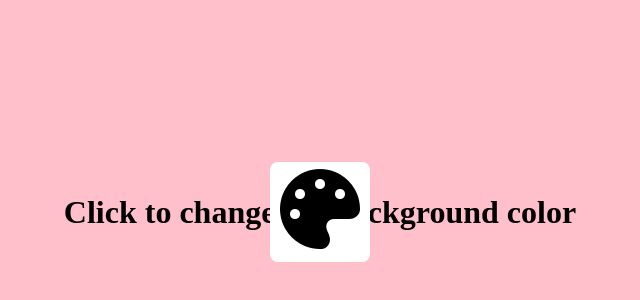
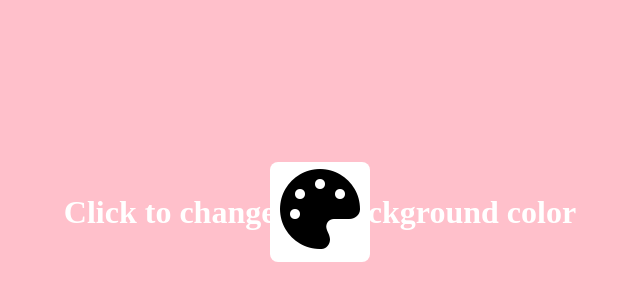
Before and after one commit to PricilaLopez/Website1, a plain HTML site: page changeBackground.html in a window 1280 px wide. Shown: the part 188-488 px from the top of the page, without its empty margins (320-960 px from the left). Drawn offline with Linux system fonts and the light colour scheme.

Commit message:
Mon, Mar 10, 2025, 5:04 PM -07:00

```diff
--- a/css/changeBackground.css
+++ b/css/changeBackground.css
@@ -9,6 +9,14 @@ body {
     justify-content: center;
     height: 100vh;
     margin: 0;
+}
+
+.box {
+    color: white;
+    display: flex;
+    justify-content: center;
+    align-items: center;
+
 }
 
 .btn {
```
